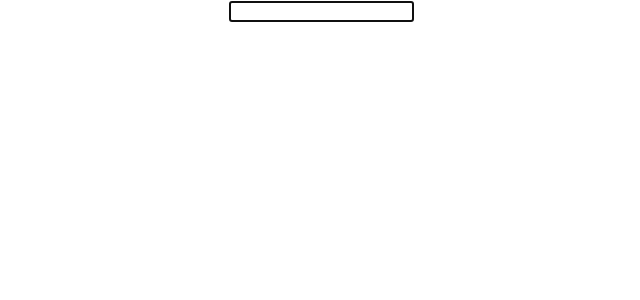
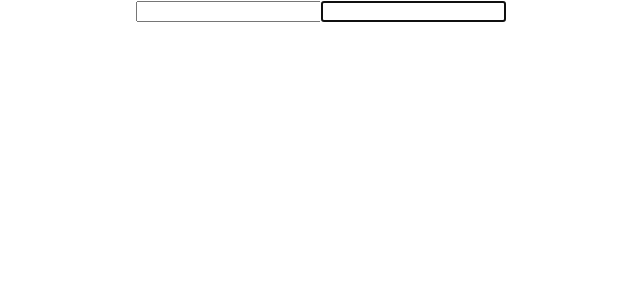
Before and after one commit to amitukind/myReact, a React (Create React App) app in the folder hello-world/: page / in a window 1280 px wide. Shown: the top 300 px of the page, without its empty margins (319-959 px from the left). Built offline with nearby package versions, Linux system fonts and the light colour scheme.

Commit message:
Refs Demo Callback Refs - Method 2

```diff
--- a/hello-world/src/components/RefsDemo.js
+++ b/hello-world/src/components/RefsDemo.js
@@ -4,15 +4,24 @@
   constructor(props) {
     super(props);
     this.inputRef = React.createRef();
+    // Method 2 Callback Refs
+    this.cbRef = null;
+    this.setCbRef = (element) => {
+      this.cbRef = element;
+    };
   }
   componentDidMount() {
-    this.inputRef.current.focus();
+    // this.inputRef.current.focus();
+    if (this.cbRef) {
+      this.cbRef.focus();
+    }
   }
 
   render() {
     return (
       <div>
         <input type="text" ref={this.inputRef}></input>
+        <input type="text" ref={this.setCbRef}></input>
       </div>
     );
   }
```
